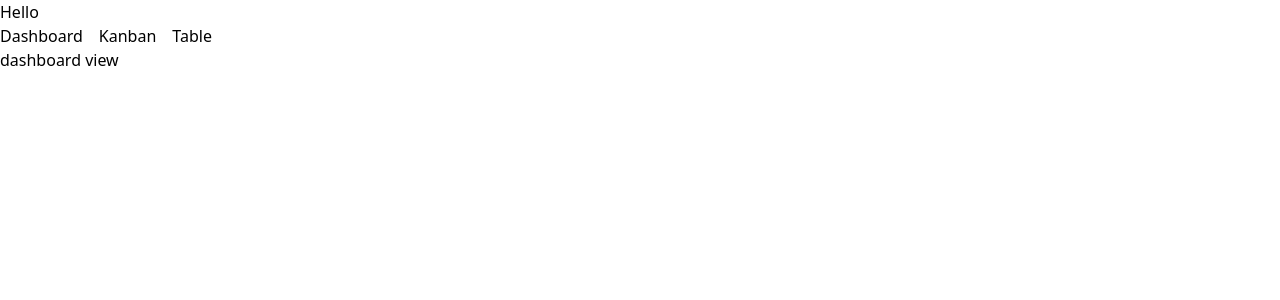
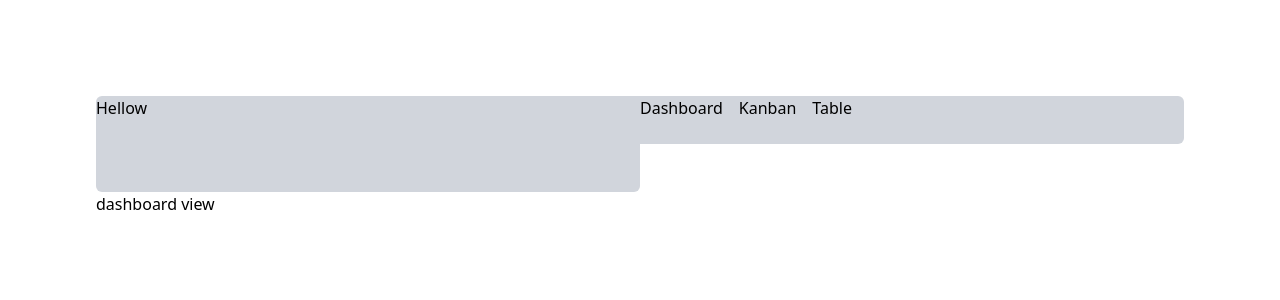
Before and after one commit to daniel-kadlec/Sway, a Next.js app: page /dashboard in a window 1280 px wide. Shown: the top 300 px of the page. Built offline with nearby package versions, Linux system fonts and the light colour scheme.

Commit message:
Feat: replace anchor tags with next.js Link, navbar container prototype

```diff
--- a/app/components/navbar.tsx
+++ b/app/components/navbar.tsx
@@ -1,13 +1,15 @@
+import Link from "next/link";
 export default function Navbar(){
     return  (
-        <>
-            <h1>Hello</h1>
-            <span className={'flex flex-row gap-4'}>
-                <a href="/dashboard">Dashboard</a>
-                <a href="/kanban">Kanban</a>
-                <a href="/table">Table</a>
-            </span>
-
-        </>
+        <div className={'w-full flex'}>
+            <div className={'w-1/2 bg-gray-300 h-24 rounded-l-md rounded-br-md'}>Hellow</div>
+            <div className={'w-1/2 bg-gray-300 h-12 rounded-r-md'}>
+                <span className={'flex flex-row gap-4'}>
+                    <Link href="/dashboard">Dashboard</Link>
+                    <Link href="/kanban">Kanban</Link>
+                    <Link href="/table">Table</Link>
+                </span>
+            </div>
+        </div>
     )
 }
--- a/app/layout.tsx
+++ b/app/layout.tsx
@@ -7,7 +7,7 @@ export default function RootLayout({
 }>) {
   return (
     <html lang="en" suppressHydrationWarning>
-      <body>
+      <body className={'p-24'}>
       <Navbar/>
         {children}
       </body>
```
Also changed, not shown: app/components/stats.tsx (added).
